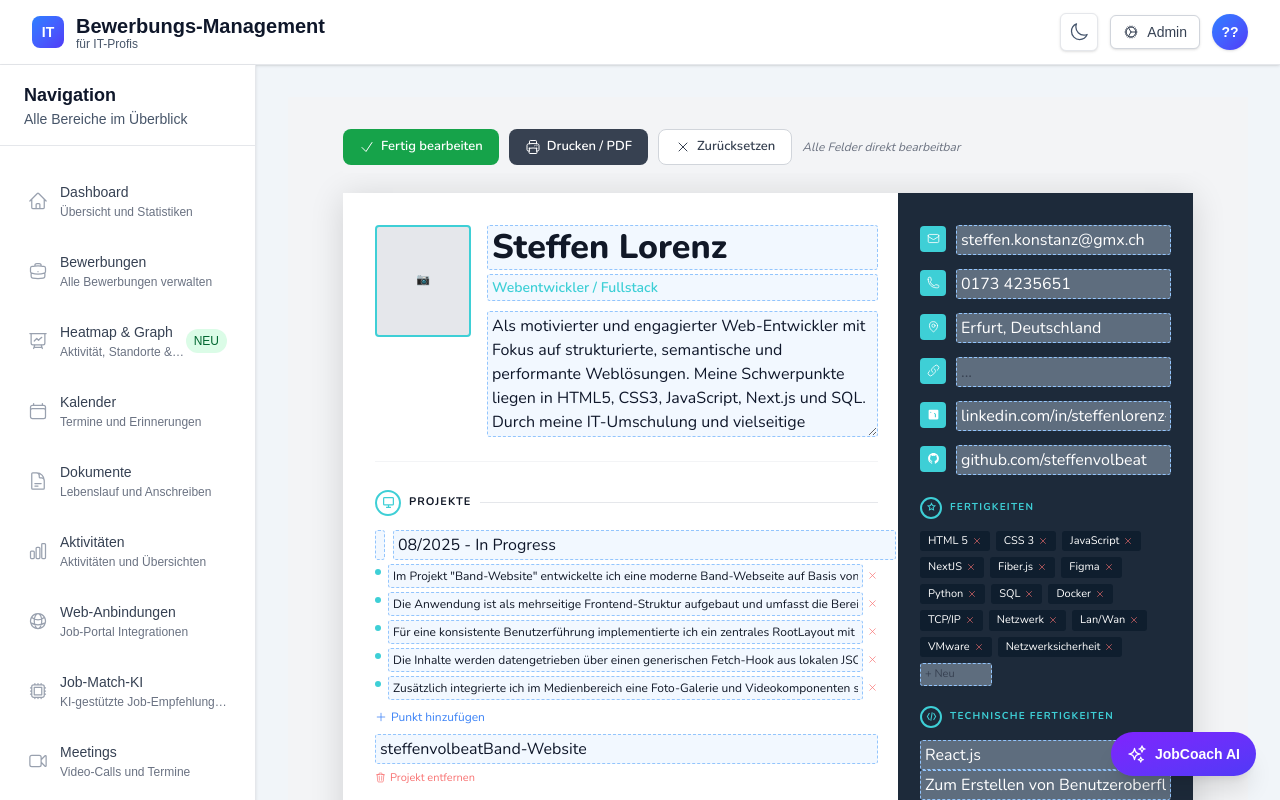
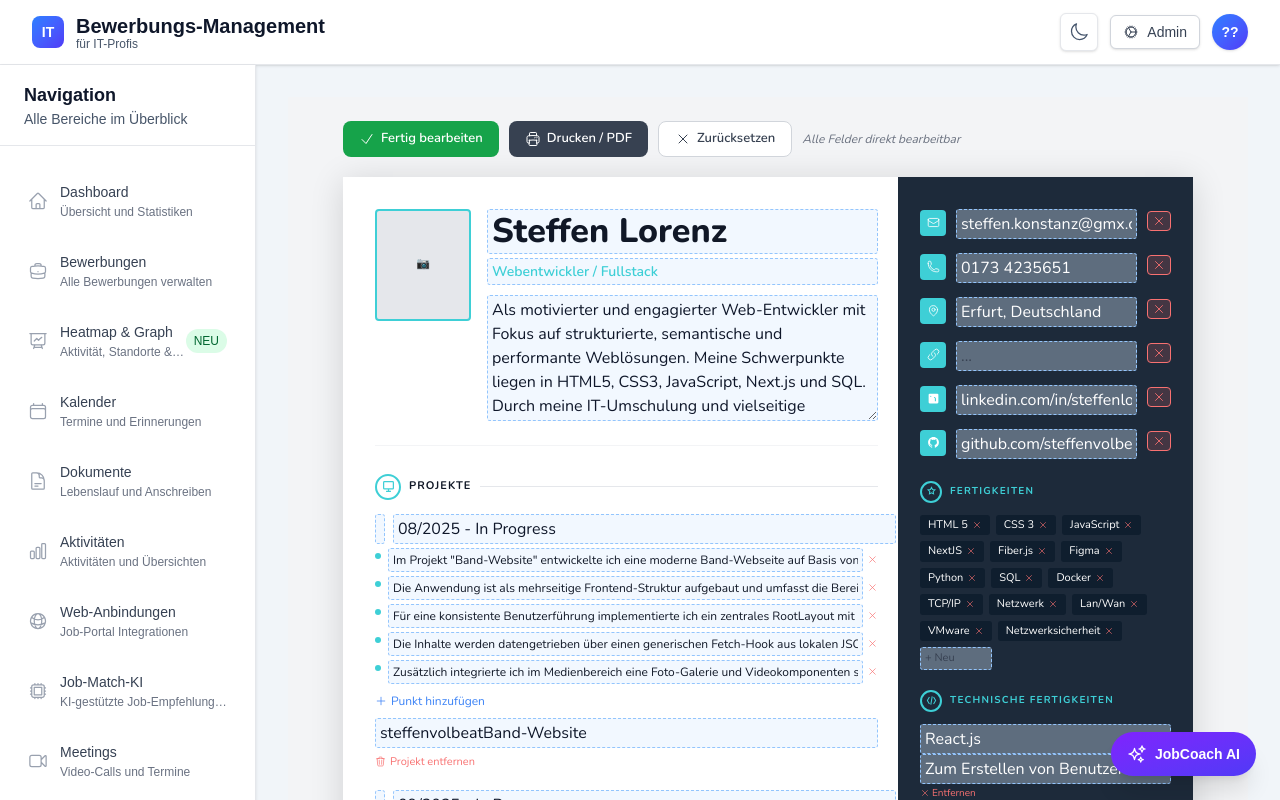
Before and after one commit to steffenvolbeat/BW-MANAGE-WEBTOOL, a Next.js app: page /lebenslauf in a window 1280 px wide. Both pictures are taken after a click on the button "Bearbeiten". Shown: the top 800 px of the page. Built offline with nearby package versions, Linux system fonts and the light colour scheme; no server answers.

Commit message:
fix: Löschbuttons nur im Bearbeiten-Modus sichtbar; CV Kontakte ausblendbar

```diff
--- a/src/components/lebenslauf/LebenslaufTemplate.tsx
+++ b/src/components/lebenslauf/LebenslaufTemplate.tsx
@@ -231,13 +231,20 @@ function SbH({ title, icon }: { title:string; icon:React.ReactNode }) {
 }
 
 // ─── Contact row (sidebar) ────────────────────────────────────────────────────
-function CRow({ icon, value, editing, onChange }: { icon:React.ReactNode; value:string; editing:boolean; onChange:(v:string)=>void; }) {
+function CRow({ icon, value, editing, onChange, onDelete, hidden }: { icon:React.ReactNode; value:string; editing:boolean; onChange:(v:string)=>void; onDelete?:()=>void; hidden?:boolean; }) {
+  if (hidden && !editing) return null;
   return (
-    <div style={{display:"flex",alignItems:"flex-start",gap:10,marginBottom:14}}>
-      <div style={{width:26,height:26,borderRadius:4,backgroundColor:A,display:"flex",alignItems:"center",justifyContent:"center",flexShrink:0,marginTop:1}}>
+    <div style={{display:"flex",alignItems:"flex-start",gap:10,marginBottom:14,opacity:hidden?0.35:1}}>
+      <div style={{width:26,height:26,borderRadius:4,backgroundColor:hidden?"#6b7280":A,display:"flex",alignItems:"center",justifyContent:"center",flexShrink:0,marginTop:1}}>
         <span style={{color:"white",display:"flex"}}>{icon}</span>
       </div>
       <E value={value} onChange={onChange} editing={editing} style={{fontSize:12,color:"white",lineHeight:1.4,wordBreak:"break-all"}}/>
+      {editing && onDelete && (
+        <button type="button" onClick={onDelete} title={hidden?"Wieder einblenden":"Ausblenden"}
+          style={{background:hidden?"rgba(62,207,214,0.18)":"rgba(248,113,113,0.18)",border:`1px solid ${hidden?A:"#f87171"}`,borderRadius:4,cursor:"pointer",color:hidden?A:"#f87171",padding:"2px 4px",lineHeight:1,flexShrink:0,marginTop:2,display:"flex",alignItems:"center"}}>
+          <XMarkIcon style={{width:14,height:14}}/>
+        </button>
+      )}
     </div>
   );
 }
@@ -247,7 +254,9 @@ export default function LebenslaufTemplate() {
   const [data,setData]     = useState<CVData>(JSON.parse(JSON.stringify(DEFAULT_DATA)));
   const [editing,setEditing] = useState(false);
   const [photoSrc,setPhotoSrc] = useState("");
+  const [hiddenContacts,setHiddenContacts] = useState<Set<string>>(new Set());
   const photoInputRef = useRef<HTMLInputElement>(null);
+  const toggleContact = (key:string) => setHiddenContacts(s=>{const n=new Set(s);n.has(key)?n.delete(key):n.add(key);return n;});
 
   const setPersonal  = (p:Partial<CVData["personal"]>)  => setData(d=>({...d,personal:{...d.personal,...p}}));
   const setProjects  = (v:Project[])     => setData(d=>({...d,projects:v}));
@@ -285,7 +294,7 @@ export default function LebenslaufTemplate() {
       `}</style>
 
       {/* Controls */}
-      <div className="cv-ctrl" style={{maxWidth:850,margin:"0 auto 20px",display:"flex",gap:10,flexWrap:"wrap",position:"sticky",top:0,zIndex:20,backgroundColor:"#f3f4f6",paddingTop:8,paddingBottom:8}}>
+      <div className="cv-ctrl" style={{maxWidth:850,margin:"0 auto 20px",display:"flex",gap:10,flexWrap:"wrap"}}>
         <button onClick={()=>setEditing(e=>!e)} style={{display:"flex",alignItems:"center",gap:6,padding:"7px 16px",borderRadius:8,fontSize:13,fontWeight:600,cursor:"pointer",border:"none",backgroundColor:editing?"#16a34a":"#4f46e5",color:"white",fontFamily:FNT}}>
           {editing?<CheckIcon style={{width:16,height:16}}/>:<PencilSquareIcon style={{width:16,height:16}}/>}
           {editing?"Fertig bearbeiten":"Bearbeiten"}
@@ -293,7 +302,7 @@ export default function LebenslaufTemplate() {
         <button onClick={()=>window.print()} style={{display:"flex",alignItems:"center",gap:6,padding:"7px 16px",borderRadius:8,fontSize:13,fontWeight:600,cursor:"pointer",border:"none",backgroundColor:"#374151",color:"white",fontFamily:FNT}}>
           <PrinterIcon style={{width:16,height:16}}/>Drucken / PDF
         </button>
-        <button onClick={()=>{if(window.confirm("Zurücksetzen?"))setData(JSON.parse(JSON.stringify(DEFAULT_DATA)));}} style={{display:"flex",alignItems:"center",gap:6,padding:"7px 16px",borderRadius:8,fontSize:13,fontWeight:600,cursor:"pointer",border:"1px solid #d1d5db",backgroundColor:"white",color:CB,fontFamily:FNT}}>
+        <button onClick={()=>{if(window.confirm("Zurücksetzen?")){setData(JSON.parse(JSON.stringify(DEFAULT_DATA)));setHiddenContacts(new Set());}}} style={{display:"flex",alignItems:"center",gap:6,padding:"7px 16px",borderRadius:8,fontSize:13,fontWeight:600,cursor:"pointer",border:"1px solid #d1d5db",backgroundColor:"white",color:CB,fontFamily:FNT}}>
           <XMarkIcon style={{width:16,height:16}}/>Zurücksetzen
         </button>
         {editing&&<span style={{alignSelf:"center",fontSize:12,color:CM,fontStyle:"italic"}}>Alle Felder direkt bearbeitbar</span>}
@@ -404,16 +413,16 @@ export default function LebenslaufTemplate() {
 
             {/* Contact */}
             <div style={{marginBottom:22}}>
-              <CRow icon={<EnvelopeIcon style={{width:13,height:13}}/>} value={data.personal.email}    editing={editing} onChange={v=>setPersonal({email:v})}/>
-              <CRow icon={<PhoneIcon    style={{width:13,height:13}}/>} value={data.personal.phone}    editing={editing} onChange={v=>setPersonal({phone:v})}/>
-              <CRow icon={<MapPinIcon   style={{width:13,height:13}}/>} value={data.personal.location} editing={editing} onChange={v=>setPersonal({location:v})}/>
-              <CRow icon={<LinkIcon     style={{width:13,height:13}}/>} value={data.personal.website??""} editing={editing} onChange={v=>setPersonal({website:v})}/>
+              <CRow icon={<EnvelopeIcon style={{width:13,height:13}}/>} value={data.personal.email}    editing={editing} onChange={v=>setPersonal({email:v})}    hidden={hiddenContacts.has("email")}    onDelete={()=>toggleContact("email")}/>
+              <CRow icon={<PhoneIcon    style={{width:13,height:13}}/>} value={data.personal.phone}    editing={editing} onChange={v=>setPersonal({phone:v})}    hidden={hiddenContacts.has("phone")}    onDelete={()=>toggleContact("phone")}/>
+              <CRow icon={<MapPinIcon   style={{width:13,height:13}}/>} value={data.personal.location} editing={editing} onChange={v=>setPersonal({location:v})} hidden={hiddenContacts.has("location")} onDelete={()=>toggleContact("location")}/>
+              <CRow icon={<LinkIcon     style={{width:13,height:13}}/>} value={data.personal.website??""} editing={editing} onChange={v=>setPersonal({website:v})} hidden={hiddenContacts.has("website")} onDelete={()=>toggleContact("website")}/>
               <CRow
                 icon={<svg viewBox="0 0 24 24" fill="currentColor" style={{width:13,height:13}}><path d="M19 3a2 2 0 012 2v14a2 2 0 01-2 2H5a2 2 0 01-2-2V5a2 2 0 012-2h14zM8 10v7H6v-7h2zm0-2a1 1 0 10-2 0 1 1 0 002 0zm8 3.5c0-1.38-1.12-2.5-2.5-2.5H13v1.5h.5c.55 0 1 .45 1 1V17h2v-5.5z"/></svg>}
-                value={data.personal.linkedin} editing={editing} onChange={v=>setPersonal({linkedin:v})}/>
+                value={data.personal.linkedin} editing={editing} onChange={v=>setPersonal({linkedin:v})} hidden={hiddenContacts.has("linkedin")} onDelete={()=>toggleContact("linkedin")}/>
               <CRow
                 icon={<svg viewBox="0 0 24 24" fill="currentColor" style={{width:13,height:13}}><path d="M12 2C6.477 2 2 6.477 2 12c0 4.418 2.865 8.166 6.839 9.489.5.092.682-.217.682-.482 0-.237-.009-.868-.014-1.703-2.782.604-3.369-1.342-3.369-1.342-.454-1.155-1.11-1.462-1.11-1.462-.908-.62.069-.608.069-.608 1.003.07 1.531 1.032 1.531 1.032.892 1.53 2.341 1.088 2.91.832.092-.647.35-1.088.636-1.338-2.22-.253-4.555-1.11-4.555-4.943 0-1.091.39-1.984 1.029-2.683-.103-.253-.446-1.27.098-2.647 0 0 .84-.268 2.75 1.026A9.578 9.578 0 0112 6.836c.85.004 1.705.115 2.504.337 1.909-1.294 2.747-1.026 2.747-1.026.546 1.377.203 2.394.1 2.647.64.699 1.028 1.592 1.028 2.683 0 3.842-2.339 4.687-4.566 4.935.359.309.678.919.678 1.852 0 1.336-.012 2.415-.012 2.743 0 .267.18.578.688.48C19.137 20.163 22 16.418 22 12c0-5.523-4.477-10-10-10z"/></svg>}
-                value={data.personal.github} editing={editing} onChange={v=>setPersonal({github:v})}/>
+                value={data.personal.github} editing={editing} onChange={v=>setPersonal({github:v})} hidden={hiddenContacts.has("github")} onDelete={()=>toggleContact("github")}/>
             </div>
 
             {/* FERTIGKEITEN */}
```
